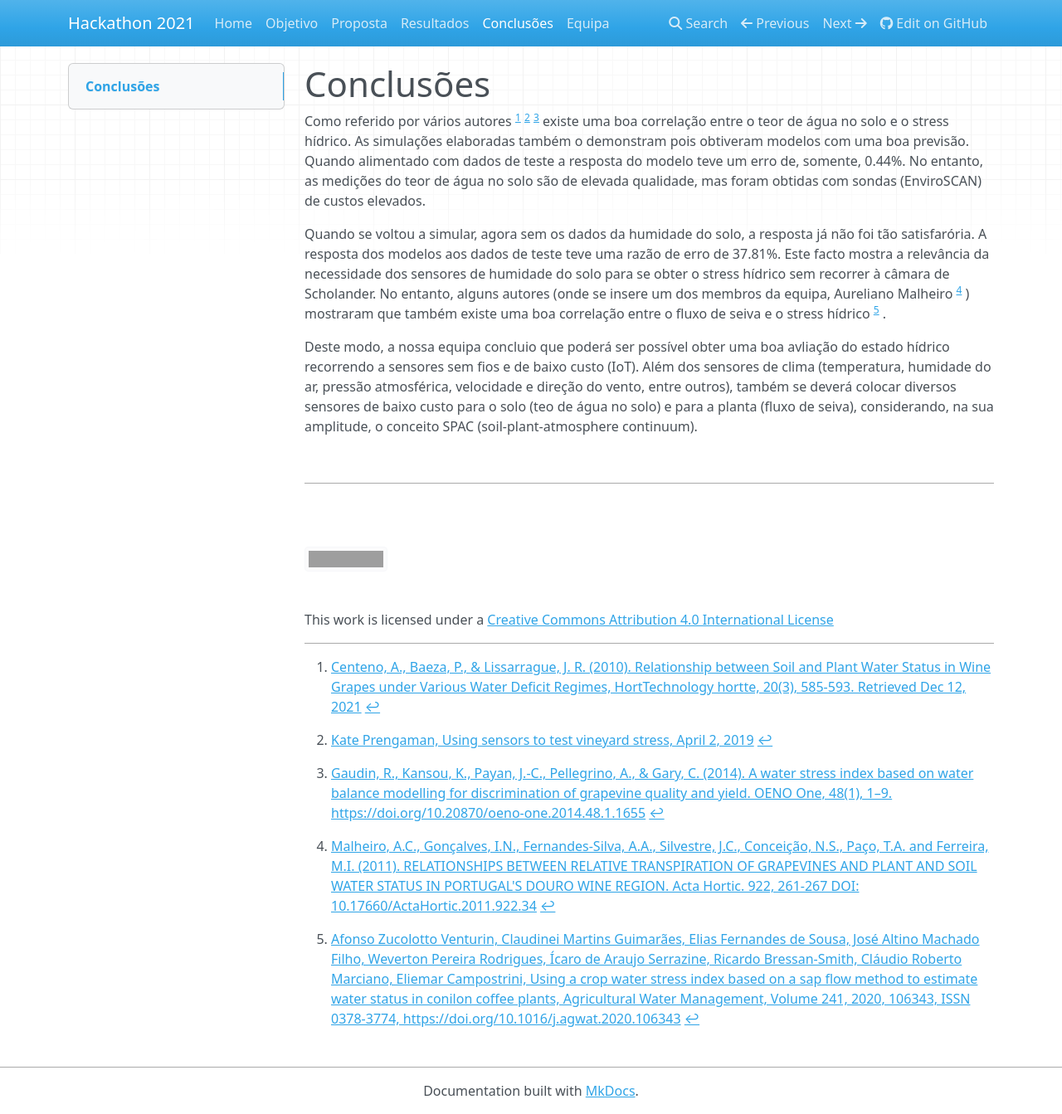
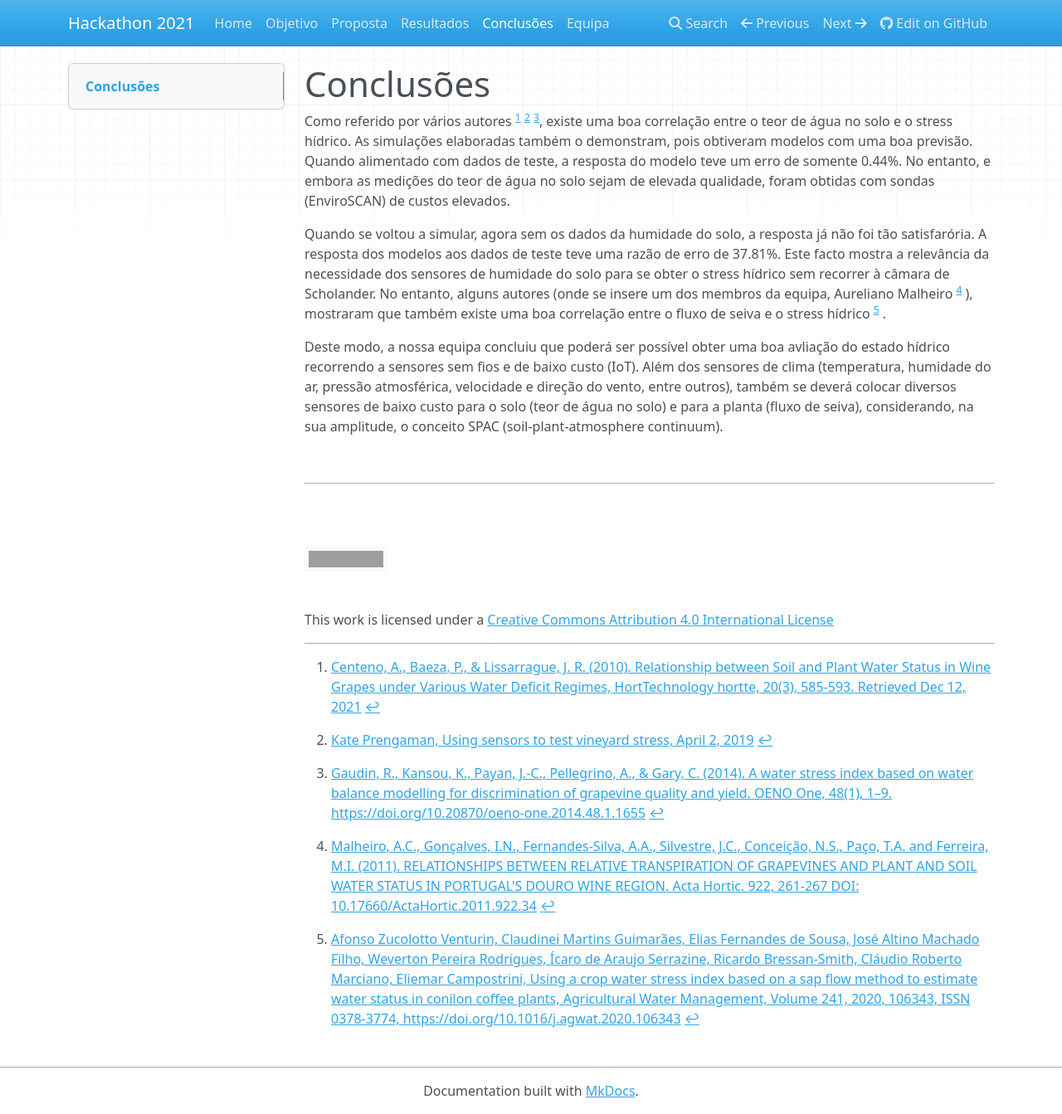
Before and after one commit to leonortunes/HackathonDouroPorto2021_01, an MkDocs documentation site: the page built from docs/conclusions.md, in a window 1280 px wide and 1343 px high. Shown: the whole window at 83% size. Built offline with MkDocs 1.6.1, drawn with Linux system fonts in a browser that asks for light colours; nearby versions of some CDN libraries; grey boxes are pictures that could not be loaded.

Commit message:
Update conclusions.md

```diff
--- a/docs/conclusions.md
+++ b/docs/conclusions.md
@@ -6,11 +6,11 @@ description: Conclusões do objectivo 1
 
 # Conclusões
 
-Como referido por vários autores [^1] [^2] [^3] existe uma boa correlação entre o teor de água no solo e o stress hídrico. As simulações elaboradas também o demonstram pois obtiveram modelos com uma boa previsão. Quando alimentado com dados de teste a resposta do modelo teve um erro de, somente, 0.44%. No entanto, as medições do teor de água no solo são de elevada qualidade, mas foram obtidas com sondas (EnviroSCAN) de custos elevados.
+Como referido por vários autores [^1] [^2] [^3], existe uma boa correlação entre o teor de água no solo e o stress hídrico. As simulações elaboradas também o demonstram, pois obtiveram modelos com uma boa previsão. Quando alimentado com dados de teste, a resposta do modelo teve um erro de somente 0.44%. No entanto, e embora as medições do teor de água no solo sejam de elevada qualidade, foram obtidas com sondas (EnviroSCAN) de custos elevados.
 
-Quando se voltou a simular, agora sem os dados da humidade do solo, a resposta já não foi tão satisfarória. A resposta dos modelos aos dados de teste teve uma razão de erro de 37.81%. Este facto mostra a relevância da necessidade dos sensores de humidade do solo para se obter o stress hídrico sem recorrer à câmara de Scholander. No entanto, alguns autores (onde se insere um dos membros da equipa, Aureliano Malheiro [^4] ) mostraram que também existe uma boa correlação entre o fluxo de seiva e o stress hídrico [^5] .
+Quando se voltou a simular, agora sem os dados da humidade do solo, a resposta já não foi tão satisfarória. A resposta dos modelos aos dados de teste teve uma razão de erro de 37.81%. Este facto mostra a relevância da necessidade dos sensores de humidade do solo para se obter o stress hídrico sem recorrer à câmara de Scholander. No entanto, alguns autores (onde se insere um dos membros da equipa, Aureliano Malheiro [^4] ), mostraram que também existe uma boa correlação entre o fluxo de seiva e o stress hídrico [^5] .
 
-Deste modo, a nossa equipa concluio que poderá ser possível obter uma boa avliação do estado hídrico recorrendo a sensores sem fios e de baixo custo (IoT). Além dos sensores de clima (temperatura, humidade do ar, pressão atmosférica, velocidade e direção do vento, entre outros), também se deverá colocar diversos sensores de baixo custo para o solo (teo de água no solo) e para a planta (fluxo de seiva), considerando, na sua amplitude, o conceito SPAC (soil-plant-atmosphere continuum).
+Deste modo, a nossa equipa concluiu que poderá ser possível obter uma boa avliação do estado hídrico recorrendo a sensores sem fios e de baixo custo (IoT). Além dos sensores de clima (temperatura, humidade do ar, pressão atmosférica, velocidade e direção do vento, entre outros), também se deverá colocar diversos sensores de baixo custo para o solo (teor de água no solo) e para a planta (fluxo de seiva), considerando, na sua amplitude, o conceito SPAC (soil-plant-atmosphere continuum).
 
 
 [^1]: [Centeno, A., Baeza, P., & Lissarrague, J. R. (2010). Relationship between Soil and Plant Water Status in Wine Grapes under Various Water Deficit Regimes, HortTechnology hortte, 20(3), 585-593. Retrieved Dec 12, 2021](https://journals.ashs.org/horttech/view/journals/horttech/20/3/article-p585.xml)
```
